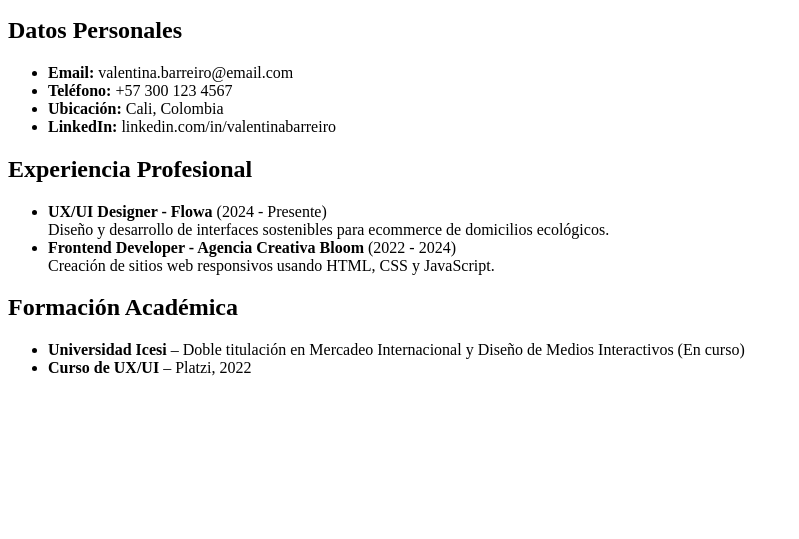
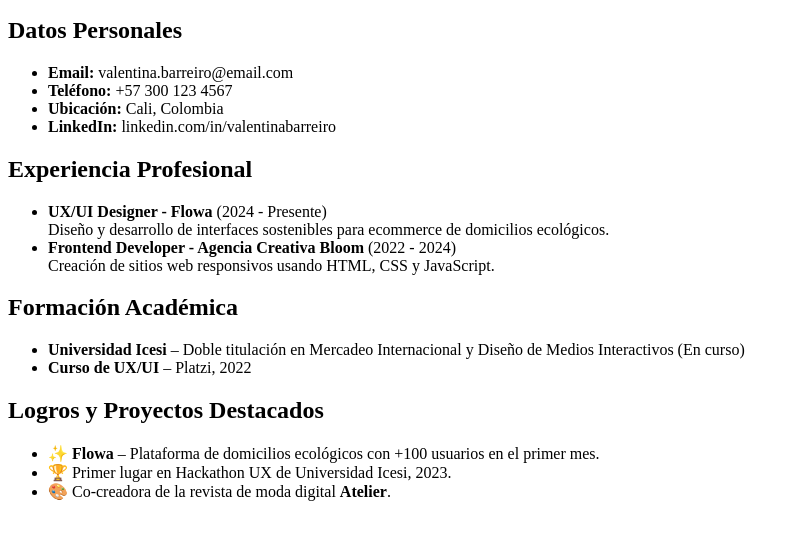
Before and after one commit to ashleybarreiro11/seguimiento9, a plain HTML site: page index.html in a window 1280 px wide. Shown: the part 101-640 px from the top of the page, without its empty margins (0-799 px from the left). Drawn offline with Linux system fonts and the light colour scheme.

Commit message:
Acabo de crear la sección de proyectos destacados.

```diff
--- a/index.html
+++ b/index.html
@@ -36,5 +36,14 @@
         <li><strong>Curso de UX/UI</strong> – Platzi, 2022</li>
       </ul>
     </section>
+    <section>
+      <h2>Logros y Proyectos Destacados</h2>
+      <ul>
+        <li>✨ <strong>Flowa</strong> – Plataforma de domicilios ecológicos con +100 usuarios en el primer mes.</li>
+        <li>🏆 Primer lugar en Hackathon UX de Universidad Icesi, 2023.</li>
+        <li>🎨 Co-creadora de la revista de moda digital <strong>Atelier</strong>.</li>
+      </ul>
+    </section>
+  </div>
 </body>
 </html>
```
